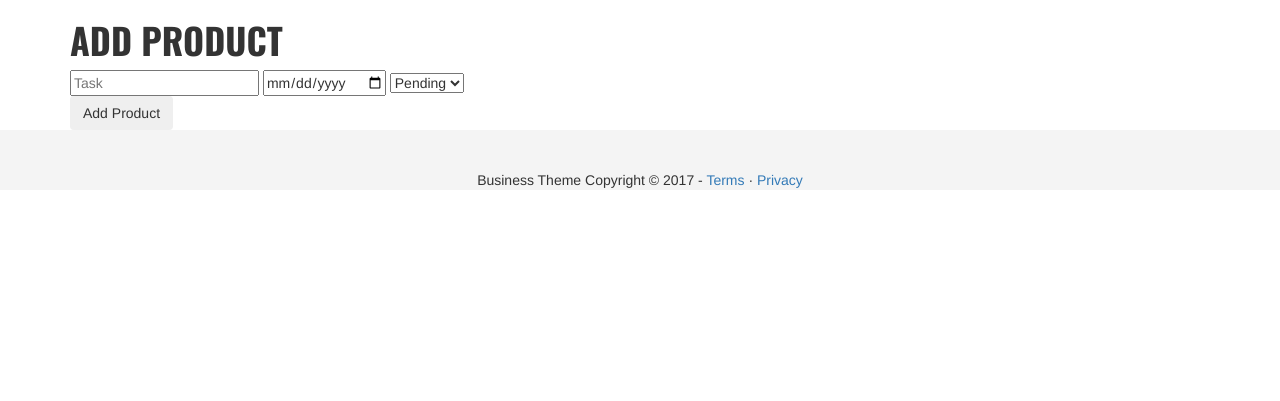
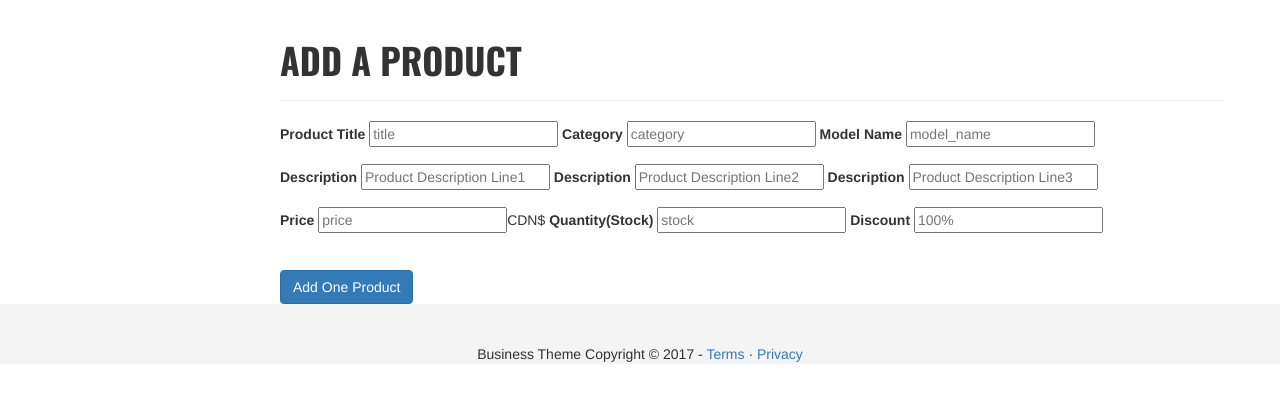
Before and after one commit to Jun-Yang/E-Shop, a PHP site: template templates/add.html.twig in a window 1280 px wide. Shown: the part 90-491 px from the top of the page. Run offline with PHP 8.4, Linux system fonts and the light colour scheme; the template is opened without the code that fills it, so the values that code supplies are empty; some libraries are stand-ins or nearby versions.

Commit message:
2017-05-16 Edit add.twig

```diff
--- a/index.php
+++ b/index.php
@@ -211,7 +211,7 @@ $app->post('/login', function() use ($app) {
     } else {
         unset($user['password']);
         $_SESSION['eshopuser'] = $user;
-        print_r($_SESSION['eshopuser']);
+        //print_r($_SESSION['eshopuser']);
         $app->render('category.html.twig');
 
     }
--- a/templates/add.html.twig
+++ b/templates/add.html.twig
@@ -34,18 +34,52 @@
     <div class="container">
         <div class="add-product">
             <h1 class="add-product-heading">
-                <strong>Add Product</strong>
+                <!--<strong>Add Product</strong>-->
             </h1>
-            <form method="post" enctype="multipart/form-data">
-                <input type="text" name="task" placeholder="Task" required="required" class="input-txt" value="{{v.task}}"/>
-                <input type="date" name="dueDate" placeholder="DueDate" required="required" class="input-txt" />
-                <select name="isDone" required="required" class="input-txt" />
-                <option value="Pending">Pending</option>
-                <option value="Done">Done</option>
-                </select>
-                {#            <textarea name="description" placeholder="Description" required="required" class="input-txt"></textarea>#}
-                {#Image: <input type="file" name="image"><br>#}
-                <div class="add-product-footer">
+
+            <div class="container">
+        <div class="row">
+            <div class="col-md-2">
+                <div class="wow bounceInUp">
+                    <br>
+                    <br>
+                    <!--<img src="images/model01.png" class="img-responsive" width="480" height="340">-->
+                </div>
+            </div>
+
+            <div class="col-md-10">
+                <div class="wow fadeIn">
+                    <div class="login">
+                        <h1 class="login-heading">
+                            <strong>Add a Product </strong>
+                        </h1>
+                        <hr>
+                        <form method="post">
+                            <div class="form-group">
+                                <label>Product Title</label>
+                                <input type="text" name="title" placeholder="title" class="input-txt" required="required" />
+                                <label>Category</label>
+                                <input type="text" name="category" placeholder="category" required="required" class="input-txt" value="{{v.category}}"/>
+                                <label>Model Name</label>
+                                <input type="text" name="model_name" placeholder="model_name" required="required" class="input-txt" /></div>
+                            </div>
+                            <div class="form-group">
+                                <label>Description</label>
+                                <input type="text" name="desc1" placeholder="Product Description Line1" required="required" class="input-txt" />
+                                <label>Description</label>
+                                <input type="text" name="desc2" placeholder="Product Description Line2" required="required" class="input-txt" />
+                                <label>Description</label>
+                                <input type="text" name="desc2" placeholder="Product Description Line3" required="required" class="input-txt" />
+                            </div>
+                            <div class="form-group">
+                                <label>Price</label>
+                                <input type="text" name="price" placeholder="price" required="required" class="input-txt" />CDN$
+                                <label>Quantity(Stock)</label>
+                                <input type="text" name="stock" placeholder="stock" required="required" class="input-txt" />
+                                <label>Discount</label>
+                                <input type="text" name="discount" placeholder="100%" required="required" class="input-txt" />
+                            </div>
+                            <div class="login-footer">
                                 <div class ="error-message">
                                     {% if errorList %}
                                         <ul class="errorList">
@@ -55,11 +89,22 @@
                                         </ul>
                                     {% endif %}
                                 </div>
-                    <button type="submit" class="btn btn--right">Add Product</button>
+                                <br>
+                                <button type="submit" class="btn btn-primary">Add One Product</button><br>
+
+                                {% if error %}
+                                    <p class="errorList">Register failed try again.</p>
+                                {% endif %}
                             </div>
                         </form>
                     </div>
+                </div>
+            </div>
+        </div> <!-- /.row -->
+    </div>
+<!-- /.row -->
 
+       </div>
     </div>
 
 {% endblock %}
--- a/templates/list.html.twig
+++ b/templates/list.html.twig
@@ -6,6 +6,9 @@
 {% endblock %}
 
 {% block content %}
+
+
+  <!-- /.row -->
     <div class="container">
         <div class="list-product">
             <h1 class="list-product-heading">
--- a/templates/register.html.twig
+++ b/templates/register.html.twig
@@ -30,7 +30,7 @@
 {% block content %}
 
     <div class="container">
-        <div class="container">
+
 
             <div class="row">
                 <div class="col-md-6">
@@ -90,7 +90,7 @@
                     </div>
                 </div>
             </div> <!-- /.row -->
-        </div>
+
     </div>
 
 
```
Lines whose indentation alone changed are shown as unchanged.
